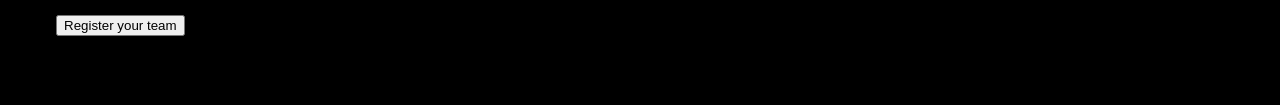
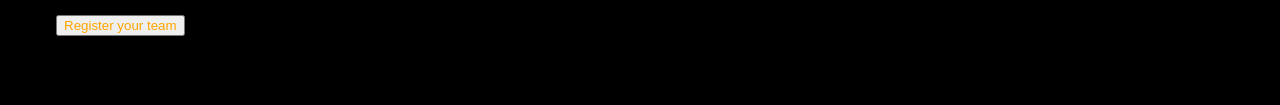
Before and after one commit to antron3000/Hack-The-Hackathon, a plain HTML site: page index.html in a window 1280 px wide. Shown: the part 493-598 px from the top of the page. Drawn offline with Linux system fonts and the light colour scheme.

Commit message:
Sep 22, 2023, 5:17 PM

```diff
--- a/styles.css
+++ b/styles.css
@@ -12,6 +12,11 @@ body {
     margin-bottom: 2rem;
         color: orange;
 
+}
+
+button{
+    color: orange;
+    font
 }
 
 #timer {
```
